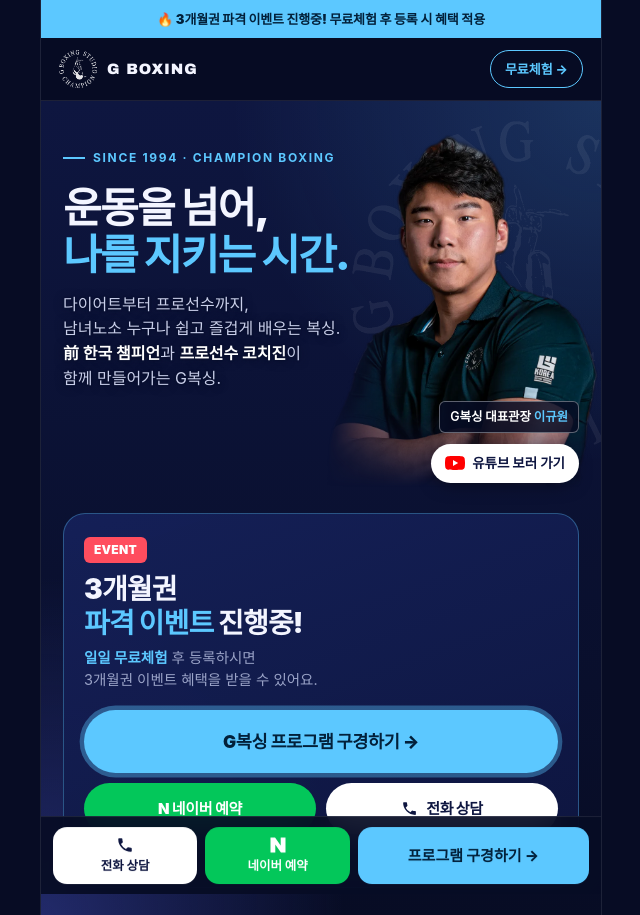
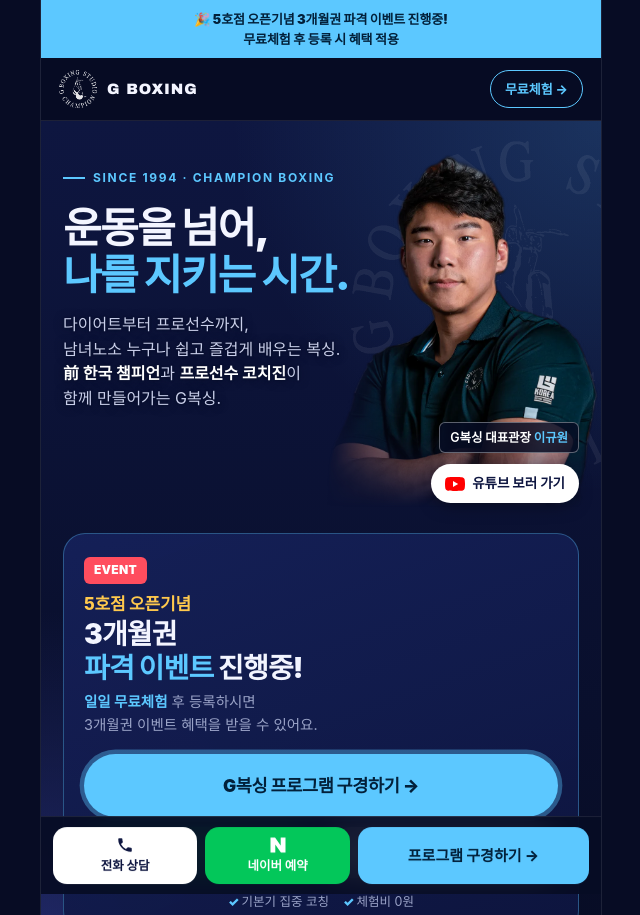
Before and after one commit to daylightkorea-ops/Gboxing-landingpage, a plain HTML site: page index.html in a window 1280 px wide. Shown: the top 915 px of the page, without its empty margins (319-959 px from the left). Drawn offline with Linux system fonts and the light colour scheme; a web font is replaced by a local one.

Commit message:
Add files via upload

```diff
--- a/index.html
+++ b/index.html
@@ -6,7 +6,7 @@
 <title>G복싱 | 일일 무료체험 · 3개월권 파격 이벤트</title>
 <meta name="description" content="SINCE 1994 챔피언 복싱. 복싱 클래스·컨디셔닝·스파링PT·선수부·1:1 PT. 일일 무료체험 후 등록하면 3개월권 이벤트 혜택! 주엽 · 화정 · 향동 · 구래 · 야당점">
 <meta property="og:title" content="G복싱 일일 무료체험 신청">
-<meta property="og:description" content="3개월권 파격 이벤트 진행중! 무료체험 후 등록 시 혜택 적용">
+<meta property="og:description" content="5호점 오픈기념 3개월권 파격 이벤트 진행중! 무료체험 후 등록 시 혜택 적용">
 <meta property="og:image" content="assets/logo-original.png">
 <meta name="theme-color" content="#0A1030">
 <link rel="icon" href="assets/logo-navy.png">
@@ -69,6 +69,7 @@ header{position:sticky;top:0;z-index:40;display:flex;align-items:center;justify-
 
 .event{margin-top:26px;border-radius:22px;padding:22px 20px 20px;background:linear-gradient(160deg,rgba(255,255,255,.08),rgba(255,255,255,.02));border:1px solid rgba(92,200,255,.35);position:relative;overflow:hidden}
 .event .tag{display:inline-block;background:#FF4D5E;color:#fff;font-weight:900;font-size:12px;padding:4px 10px;border-radius:6px;letter-spacing:.02em}
+.event .open5{display:block;font-size:17px;font-weight:800;color:#FFC94D;letter-spacing:-.01em;margin-bottom:4px}
 .event h2{font-size:28px;font-weight:900;letter-spacing:-.03em;margin:10px 0 6px;line-height:1.2}
 .event p{color:var(--muted);font-size:14.5px}
 .event p b{color:var(--mint)}
@@ -365,7 +366,7 @@ footer b{color:#AEB5D6}
 <body>
 <div class="wrap">
 
-  <div class="notice">🔥 <b>3개월권 파격 이벤트 진행중!</b> 무료체험 후 등록 시 혜택 적용</div>
+  <div class="notice">🎉 <b>5호점 오픈기념 3개월권 파격 이벤트 진행중!</b><br>무료체험 후 등록 시 혜택 적용</div>
 
   <header>
     <a href="#top" class="brand" aria-label="G복싱 홈">
@@ -393,7 +394,7 @@ footer b{color:#AEB5D6}
 
     <div class="event">
       <span class="tag">EVENT</span>
-      <h2>3개월권<br><span class="mint">파격 이벤트</span> 진행중!</h2>
+      <h2><span class="open5">5호점 오픈기념</span>3개월권<br><span class="mint">파격 이벤트</span> 진행중!</h2>
       <p><b>일일 무료체험</b> 후 등록하시면<br>3개월권 이벤트 혜택을 받을 수 있어요.</p>
       <a href="#program" class="btn btn-mint pulse" data-track="cta_hero_explore">G복싱 프로그램 구경하기 →</a>
       <div class="btn-row">
@@ -662,7 +663,7 @@ footer b{color:#AEB5D6}
           </div>
         </div>
         <div class="ch-hl"><span>🏆 한국 미들급 챔피언</span><span>📺 MBC 복싱 해설위원</span><span>🎬 tvN 아이엠복서 자문·해설</span></div>
-        <details class="ch-more"><summary>약력 전체 보기</summary><ul><li>한국 미들급 챔피언</li><li>G복싱 대표 관장</li><li>tvN '아이엠복서' 자문위원/해설위원</li><li>MBC 복싱 해설위원</li><li>코리아복싱그라운드 대표 이사</li><li>고양특례시 체육회 이사</li><li>15만 구독자 유튜브 '감성복싱'</li><li>세계경찰무도연맹 단증 심사관</li><li>연예인 전문 복싱 트레이너 — 장나라, 윤형빈, 안일권, 유승호, 태인호, 김범수 등</li><li>프로/아마추어 선수 복싱 지도 — 명현만, 김재훈 선수 등</li></ul></details>
+        <details class="ch-more"><summary>약력 전체 보기</summary><ul><li>한국 미들급 챔피언</li><li>G복싱 대표 관장</li><li>tvN '아이엠복서' 자문위원/해설위원</li><li>MBC 복싱 해설위원</li><li>을지대학교 복싱산업 최고위과정 교수</li><li>동서울대학교 경호스포츠학과 복싱 강사</li><li>코리아복싱그라운드 대표 이사</li><li>고양특례시 체육회 이사</li><li>15만 구독자 유튜브 '감성복싱'</li><li>세계경찰무도연맹 단증 심사관</li><li>연예인 전문 복싱 트레이너 — 장나라, 윤형빈, 안일권, 유승호, 태인호, 김범수 등</li><li>프로/아마추어 선수 복싱 지도 — 명현만, 김재훈 선수 등</li></ul></details>
       </article>
       <article class="ch reveal">
         <div class="ch-top">
```
